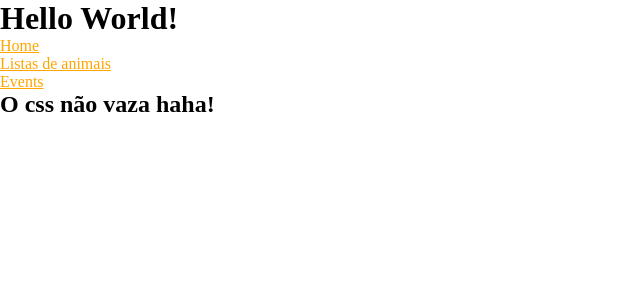
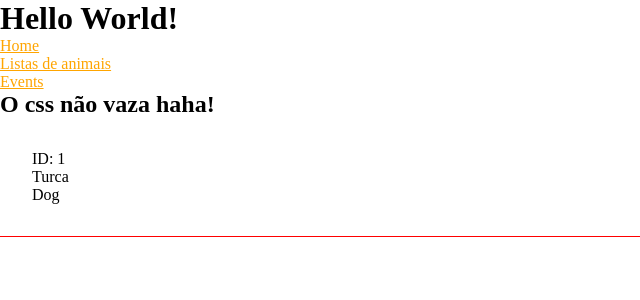
Before and after one commit to robinhosz/course-angular, an Angular app: page /list/1 in a window 1280 px wide. Before the commit this address led to /. Shown: the top 300 px of the page, without its empty margins (0-640 px from the left). Built offline with nearby package versions, Linux system fonts and the light colour scheme; data requests are answered from the project's data file.

Commit message:
feat: findById Router http

```diff
--- a/src/app/Animal.ts
+++ b/src/app/Animal.ts
@@ -1,4 +1,5 @@
 export interface Animal {
+    id: number
     name: string
     type: string
     age: number
--- a/src/app/app-routing.module.ts
+++ b/src/app/app-routing.module.ts
@@ -2,11 +2,13 @@
 import { RouterModule, Routes } from "@angular/router";
 import { EventsComponent } from "./components/events/events.component";
 import { FirstComponentComponent } from "./components/first-component/first-component.component";
+import { ItemDetailComponent } from "./components/item-detail/item-detail.component";
 import { ListRenderComponent } from "./components/list-render/list-render.component";
 
 const routes: Routes = [
     {path: '', component: FirstComponentComponent},
     {path: 'list', component: ListRenderComponent},
+    {path: 'list/:id', component: ItemDetailComponent},
     {path: 'events', component: EventsComponent}
 ]
 
--- a/src/app/app.module.ts
+++ b/src/app/app.module.ts
@@ -16,6 +16,7 @@
 import { DataComponent } from './components/parent/data/data.component';
 import { PipesClassComponent } from './components/pipes-class/pipes-class.component';
 import { TwoWayBindingComponent } from './components/two-way-binding/two-way-binding.component';
+import { ItemDetailComponent } from './components/item-detail/item-detail.component';
 
 
 @NgModule({
@@ -31,6 +32,7 @@
     ListRenderComponent,
     PipesClassComponent,
     TwoWayBindingComponent,
+    ItemDetailComponent,
   ],
   imports: [
     BrowserModule,
--- /dev/null
+++ b/src/app/components/item-detail/item-detail.component.html
@@ -0,0 +1,5 @@
+<div *ngIf="animal" class="class">
+    <p>ID: {{animal.id}}</p>
+    <p> {{animal.name}}</p>
+    <p> {{animal.type}}</p>
+</div>
--- /dev/null
+++ b/src/app/components/item-detail/item-detail.component.ts
@@ -0,0 +1,29 @@
+import { Component, OnInit } from '@angular/core';
+import { ActivatedRoute } from '@angular/router';
+
+import { Animal } from 'src/app/Animal';
+
+import { ListService } from 'src/app/services/list.service';
+
+@Component({
+  selector: 'app-item-detail',
+  templateUrl: './item-detail.component.html',
+  styleUrls: ['./item-detail.component.css']
+})
+export class ItemDetailComponent implements OnInit {
+  animal?: Animal;
+
+
+  constructor(private listService: ListService, private route: ActivatedRoute) {
+    this.getAnimal()
+  }
+
+  ngOnInit(): void {
+  }
+
+  getAnimal() {
+    const id = Number(this.route.snapshot.paramMap.get("id"));
+    this.listService.getItem(id).subscribe((animal) => (this.animal = animal));
+  }
+
+}
--- a/src/app/components/list-render/list-render.component.html
+++ b/src/app/components/list-render/list-render.component.html
@@ -3,7 +3,7 @@
    <h2>Animais: </h2>
     <ul>
         <li *ngFor="let animal of animals">
-            Nome: {{ animal.name}} <br>
+            Nome: <a routerLink="/list/{{animal.id}}">{{ animal.name }}</a> <br>
             Tipo: {{animal.type}} <br>
             <button (click)="showAge(animal)">Show Age</button>
             <button (click)="removeAnimal(animal)">Excluir</button>
--- a/src/app/services/list.service.ts
+++ b/src/app/services/list.service.ts
@@ -22,4 +22,8 @@
   getAll(): Observable<Animal[]> {
     return this.http.get<Animal[]>(this.apiUrl);
   }
+
+  getItem(id: number): Observable<Animal> {
+    return this.http.get<Animal>(`${this.apiUrl}/${id}`);
+  }
 }
```
Also changed, not shown: src/app/components/item-detail/item-detail.component.css (added), 1 other file (tests, documents, lock files or other folders).
